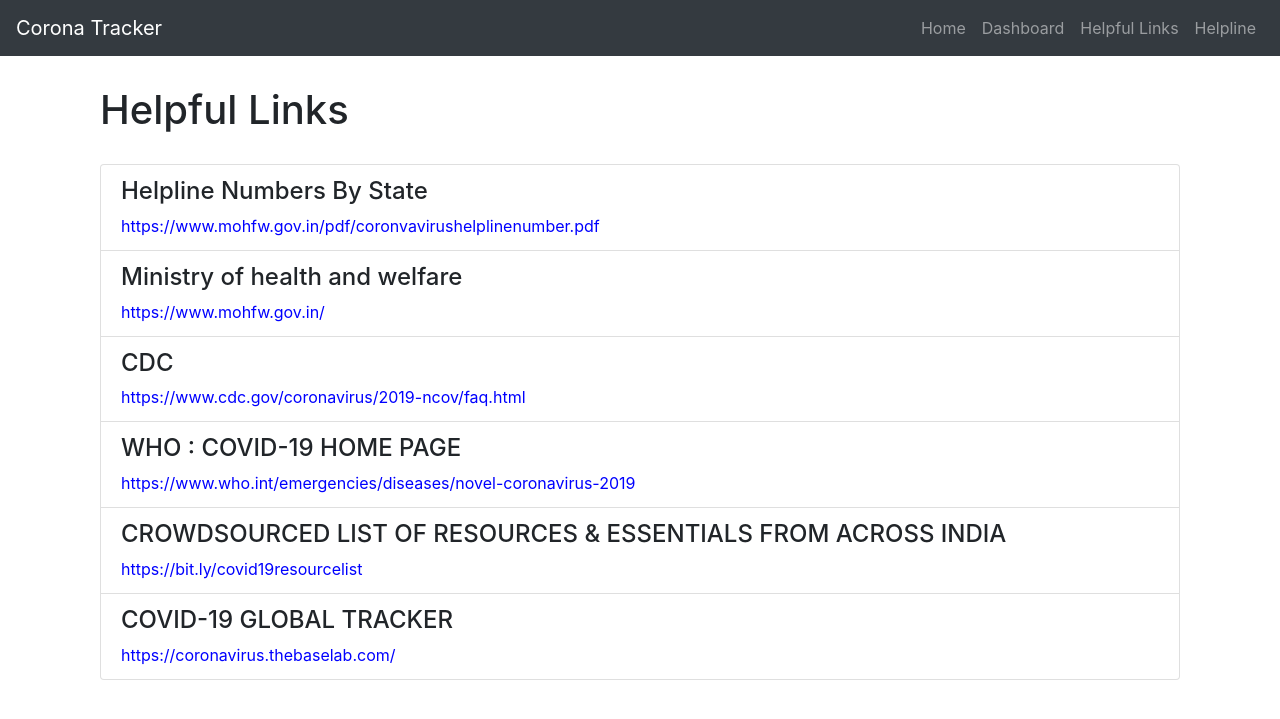
After one commit to Vedant599/Corona-Tracking-Dashboard, a Flask app: page /helpful_links in a window 1280 px wide. The commit adds this page. Shown: the top 719 px of the page. Run offline with Flask 2, Linux system fonts and the light colour scheme; some libraries are stand-ins or nearby versions.

Commit message:
Complete

```diff
--- a/app.py
+++ b/app.py
@@ -1,17 +1,22 @@
-from flask import Flask, render_template
+from flask import Flask, render_template,request
 import requests,urllib.parse
 
 app=Flask(__name__)
 
-@app.route('/')
+@app.route('/',methods=['GET','POST'])
 def home():
+    if(request.method=='POST'):
+        state=request.form['search']
+        main_api='https://api.covid19india.org/v2/state_district_wise.json'
+        json_data=requests.get(main_api).json()
+        return render_template('state.html',json_data=json_data,state=state)
     main_api='https://api.rootnet.in/covid19-in/unofficial/covid19india.org/statewise'
     json_data=requests.get(main_api).json()
     json_data=json_data['data']['statewise']
     return render_template('home.html',json_data=json_data)
-@app.route('/precautions')
+@app.route('/helpful_links')
 def precautions():
-    return render_template('precautions.html')
+    return render_template('helpful_links.html')
 @app.route('/helpline')
 def helpline():
     return render_template('helpline.html')
--- /dev/null
+++ b/templates/helpful_links.html
@@ -0,0 +1,38 @@
+{% extends "layout.html" %}
+
+{% block title %}
+  Helpful links
+{% endblock title %}
+
+{% block body %}
+  <div class="container">
+    <!-- <h1>Shree Ganeshay Namah</h1> -->
+    <h1 style="margin-top: 30px;">Helpful Links</h1>
+    <ul class="list-group" style="margin-top: 30px;">
+      <li class="list-group-item">
+        <h4>Helpline Numbers By State</h4>
+        <a href="HTTPS://WWW.MOHFW.GOV.IN/PDF/CORONVAVIRUSHELPLINENUMBER.PDF" style="color: blue;text-transform: lowercase;">HTTPS://WWW.MOHFW.GOV.IN/PDF/CORONVAVIRUSHELPLINENUMBER.PDF</a>
+      </li>
+      <li class="list-group-item">
+        <h4>Ministry of health and welfare</h4>
+        <a href="HTTPS://WWW.MOHFW.GOV.IN/" style="color: blue;text-transform: lowercase;">HTTPS://WWW.MOHFW.GOV.IN/</a>
+      </li>
+      <li class="list-group-item">
+        <h4>CDC</h4>
+        <a href="HTTPS://WWW.CDC.GOV/CORONAVIRUS/2019-NCOV/FAQ.HTML" style="color: blue;text-transform: lowercase;">HTTPS://WWW.CDC.GOV/CORONAVIRUS/2019-NCOV/FAQ.HTML</a>
+      </li>
+      <li class="list-group-item">
+        <h4>WHO : COVID-19 HOME PAGE</h4>
+        <a href="HTTPS://WWW.WHO.INT/EMERGENCIES/DISEASES/NOVEL-CORONAVIRUS-2019" style="color: blue;text-transform: lowercase;">HTTPS://WWW.WHO.INT/EMERGENCIES/DISEASES/NOVEL-CORONAVIRUS-2019</a>
+      </li>
+      <li class="list-group-item">
+        <h4>CROWDSOURCED LIST OF RESOURCES & ESSENTIALS FROM ACROSS INDIA</h4>
+        <a href="HTTPS://BIT.LY/COVID19RESOURCELIST" style="color: blue; text-transform: lowercase;">HTTPS://BIT.LY/COVID19RESOURCELIST</a>
+      </li>
+      <li class="list-group-item">
+        <h4>COVID-19 GLOBAL TRACKER</h4>
+        <a href="HTTPS://CORONAVIRUS.THEBASELAB.COM/" style="color: blue;text-transform: lowercase;">HTTPS://CORONAVIRUS.THEBASELAB.COM/</a>
+      </li>
+    </ul>
+  </div>
+{% endblock body %}
--- a/templates/helpline.html
+++ b/templates/helpline.html
@@ -5,5 +5,8 @@
 {% endblock title %}
 
 {% block body %}
-  9324810612
+<div class="container" style="width:100%; height:800px;">
+  <iframe src="/static/coronvavirushelplinenumber.pdf" style="width: 100%; height:inherit; background-color: white;"></iframe>
+</div>
+
 {% endblock body %}
--- a/templates/home.html
+++ b/templates/home.html
@@ -7,12 +7,13 @@
 >
   <div class="container">
     <h1>Corona virus 2019 India Statistics</h1>
-    <form class="form-inline" style="margin-left:35%; margin-top: 25px;">
+    <form method="POST" class="form-inline" style="margin-left:35%; margin-top: 25px;" >
       <input
         class="form-control mr-sm-2"
         type="search"
         placeholder="Search"
         aria-label="Search"
+        name='search'
       />
       <button class="btn btn-primary" type="submit">Search</button>
     </form>
--- a/templates/includes/_navbar.html
+++ b/templates/includes/_navbar.html
@@ -16,7 +16,7 @@
           <a class="nav-link" href="/dashboard">Dashboard<span class="sr-only">(current)</span></a>
         </li>
         <li class="nav-item">
-          <a class="nav-link" href="/precautions">Precautions</a>
+          <a class="nav-link" href="/helpful_links">Helpful Links</a>
         </li>
         <li class="nav-item">
           <a class="nav-link" href="/helpline">Helpline</a>
```
Also changed, not shown: templates/map.html (+10 -6 lines), templates/precautions.html (deleted, +0 -9 lines), static/data.json (renamed from data.json), 1 other file.
